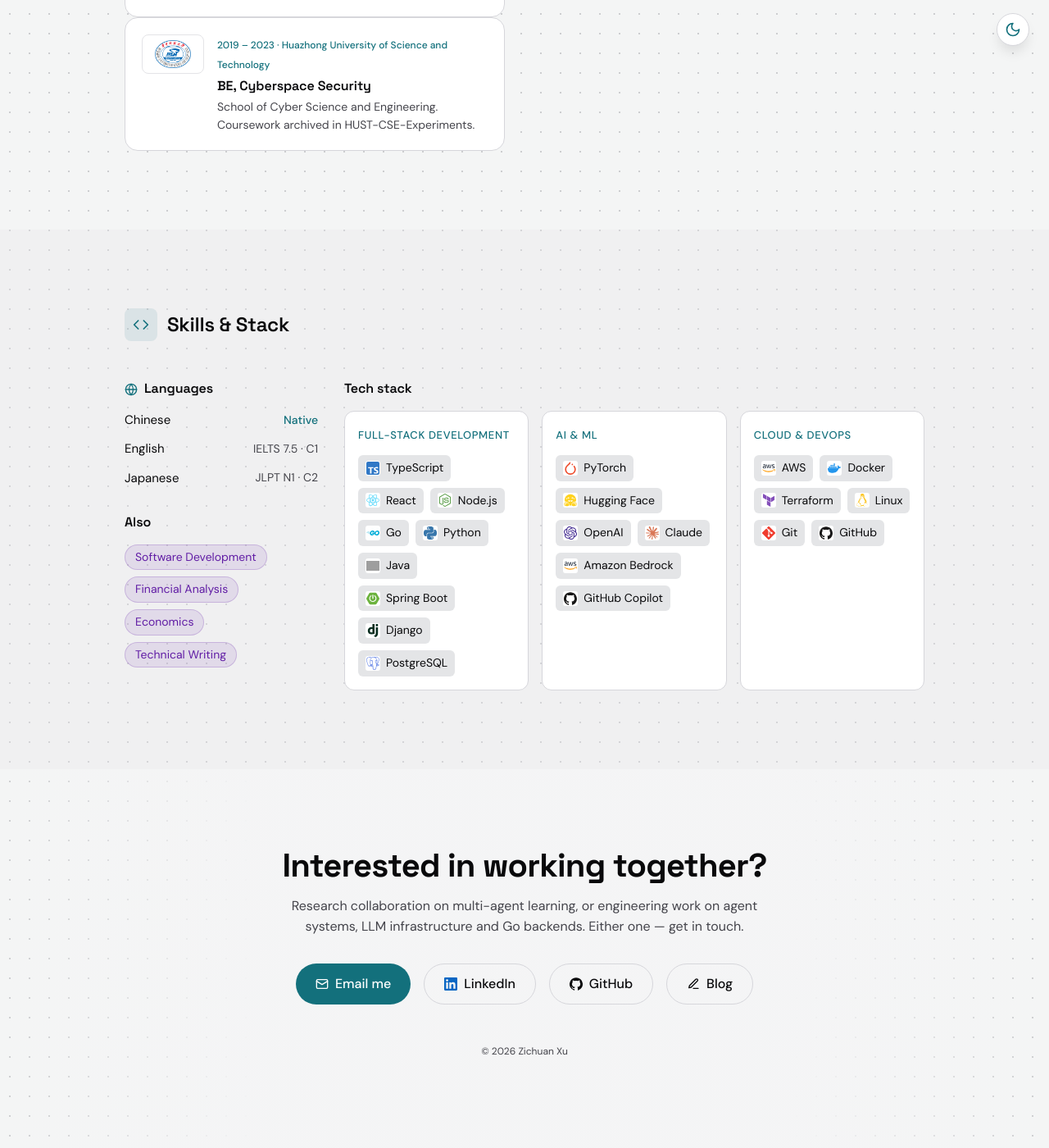
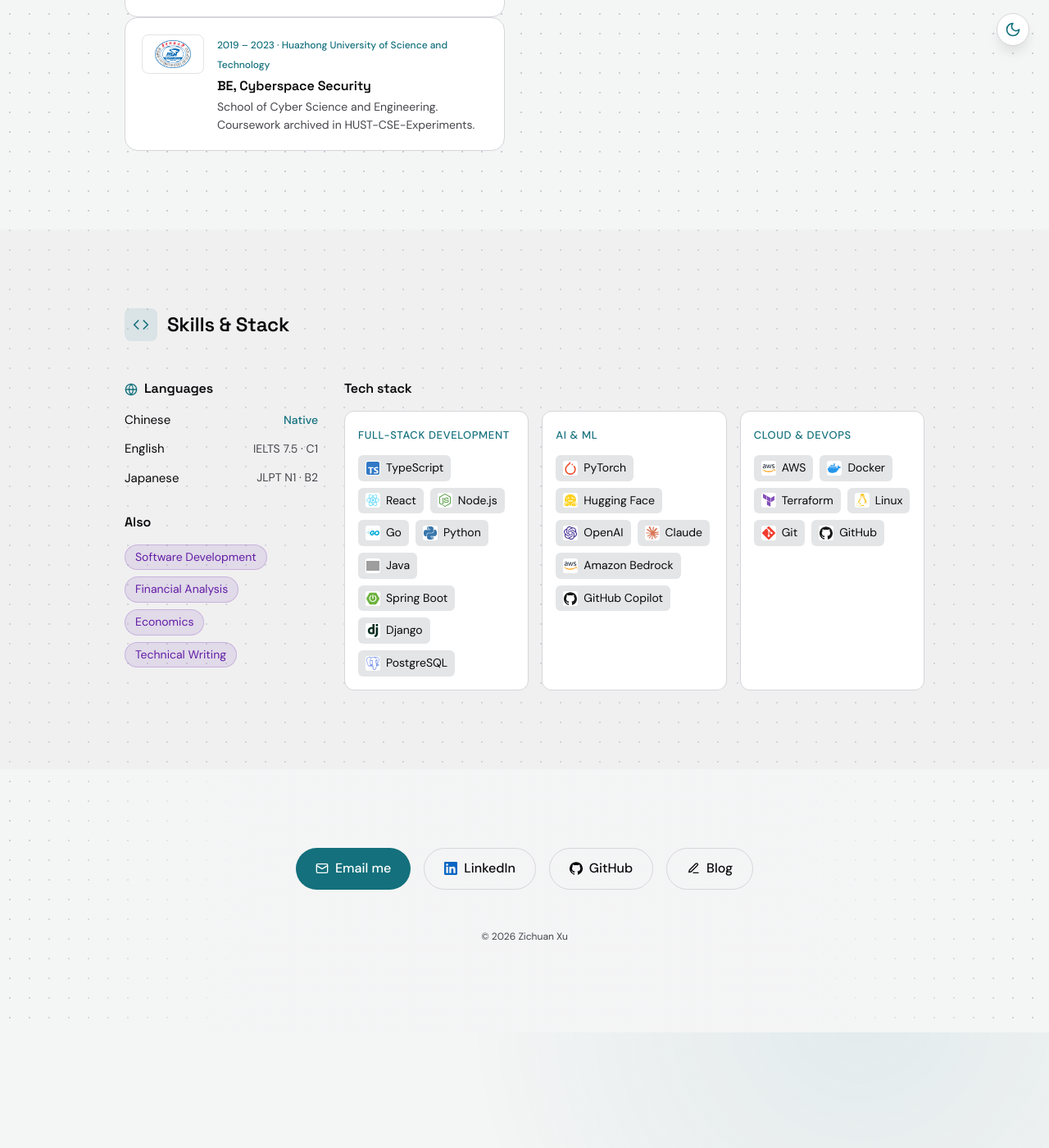
Before and after one commit to zichuanxu/zichuanxu.github.io, a Jekyll site: the page built from _pages/about.html, in a window 1280 px wide and 1400 px high, scrolled down 6043 px. Shown: the whole window at 82% size. Built offline with Jekyll 4.4.1, drawn with Linux system fonts in a browser that asks for light colours; grey boxes are pictures that could not be loaded.

Commit message:
content: simplify contact footer and correct JLPT level

```diff
--- a/_pages/about.html
+++ b/_pages/about.html
@@ -697,7 +697,7 @@
             <div>
               <div class="sf-lang-row is-native"><span>Chinese</span><span>Native</span></div>
               <div class="sf-lang-row"><span>English</span><span>IELTS 7.5 &middot; C1</span></div>
-              <div class="sf-lang-row"><span>Japanese</span><span>JLPT N1 &middot; C2</span></div>
+              <div class="sf-lang-row"><span>Japanese</span><span>JLPT N1 &middot; B2</span></div>
             </div>
             <h3 style="margin-top: 32px">Also</h3>
             <div class="sf-soft">
@@ -739,11 +739,6 @@
     <!-- ================================ contact ================================= -->
     <footer id="contact" class="sf-contact">
       <div class="sf-contact-inner">
-        <div class="reveal">
-          <h2>Interested in working together?</h2>
-          <p>Research collaboration on multi-agent learning, or engineering work on agent systems,
-            LLM infrastructure and Go backends. Either one &mdash; get in touch.</p>
-        </div>
         <div class="reveal" style="--reveal-delay: 0.1s">
           <div class="sf-cta-row">
             <a class="sf-cta is-primary" href="mailto:xu.zichuan@ist.osaka-u.ac.jp">
--- a/assets/css/site-2026.css
+++ b/assets/css/site-2026.css
@@ -2215,18 +2215,6 @@
   background: linear-gradient(90deg, transparent 0%, var(--bg) 25%, var(--bg) 75%, transparent 100%);
 }
 .sf-contact-inner { position: relative; z-index: 1; max-width: 64rem; margin: 0 auto; padding-inline: 24px; }
-.sf-contact h2 {
-  font-family: var(--font-display);
-  font-size: clamp(28px, 4vw, 40px);
-  font-weight: 700;
-  margin: 0 0 16px;
-  letter-spacing: -0.02em;
-}
-.sf-contact > .sf-contact-inner > .reveal > p {
-  color: var(--muted);
-  margin: 0 auto 32px;
-  max-width: 36rem;
-}
 .sf-cta-row { display: flex; flex-wrap: wrap; justify-content: center; gap: 16px; }
 .sf-cta {
   display: inline-flex;
```
